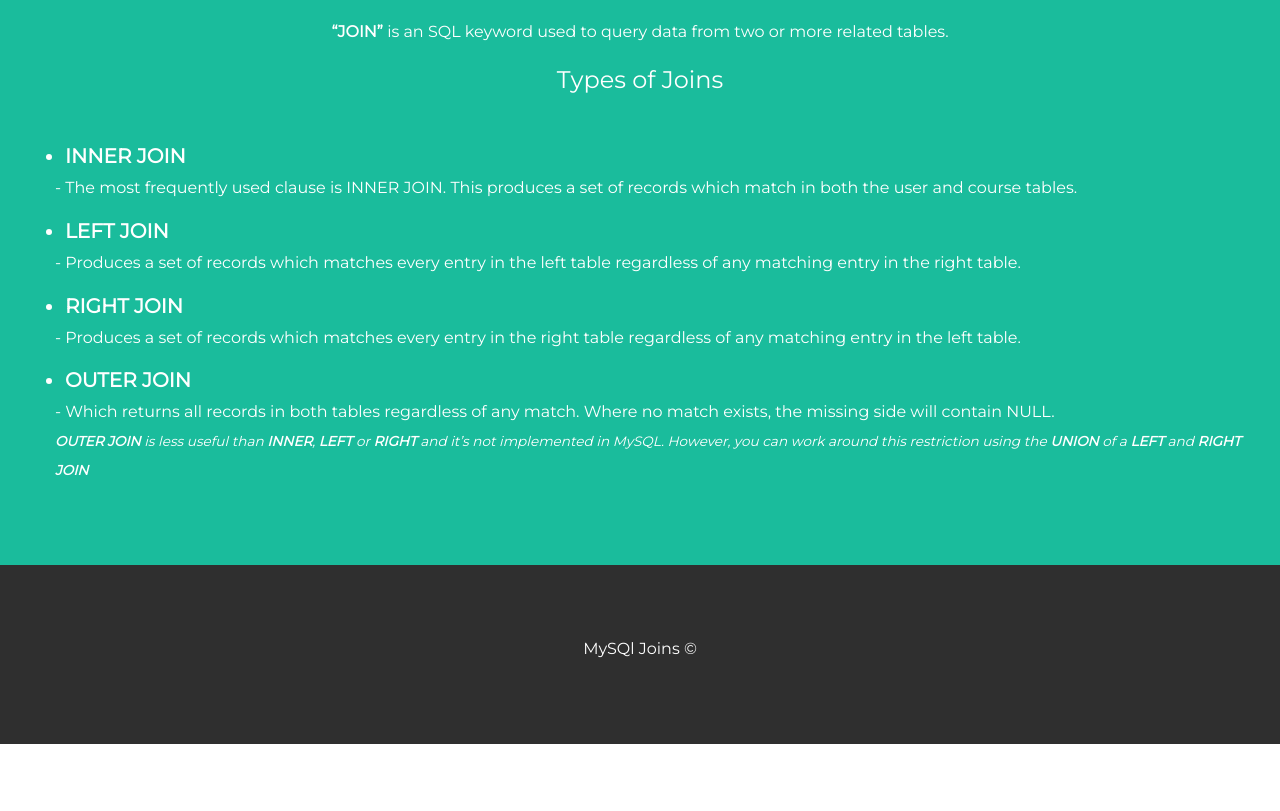
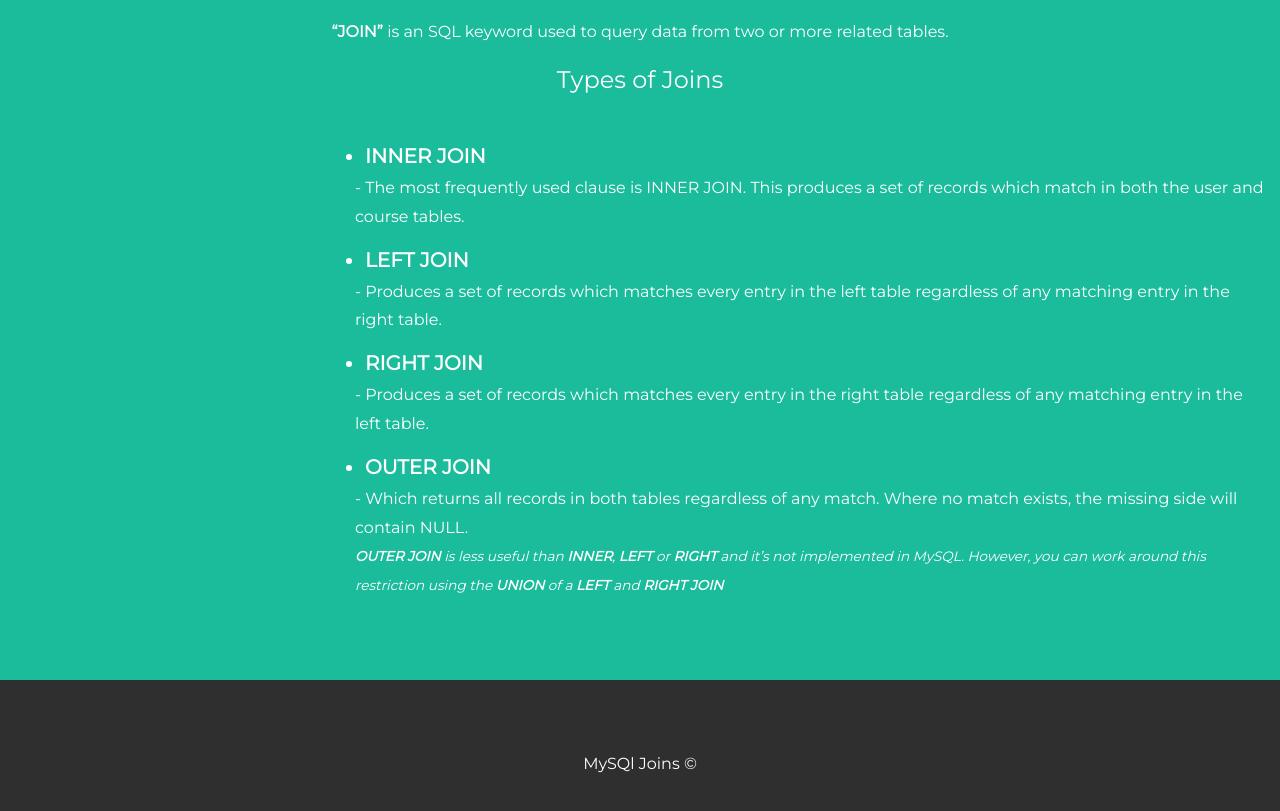
Before and after one commit to hazybless/FDC_TAJOR_TRAINING, a plain HTML site: page MySQL/index.html in a window 1280 px wide. Shown: the part 1120-1931 px from the top of the page. Before the commit the page ends 1864 px from the top, so only its background shows below. Drawn offline with nearby package versions, Linux system fonts and the light colour scheme.

Commit message:
master: modified index.html file

```diff
--- a/MySQL/index.html
+++ b/MySQL/index.html
@@ -55,6 +55,9 @@
   .li_join{
     font-weight: bold;
     margin-left: 10px;
+  }
+  ul{
+    margin-left: 300px;
   }
   </style>
 </head>
```
